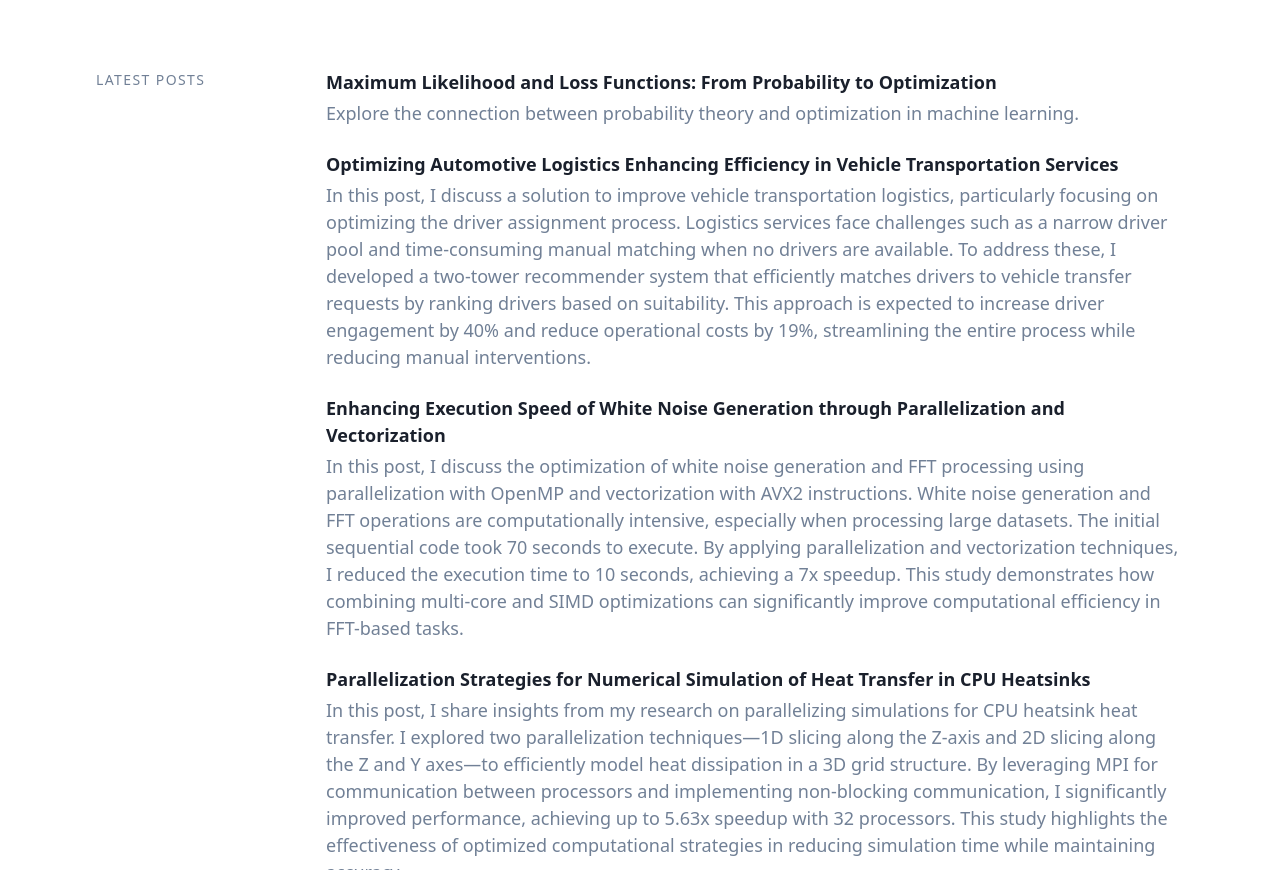
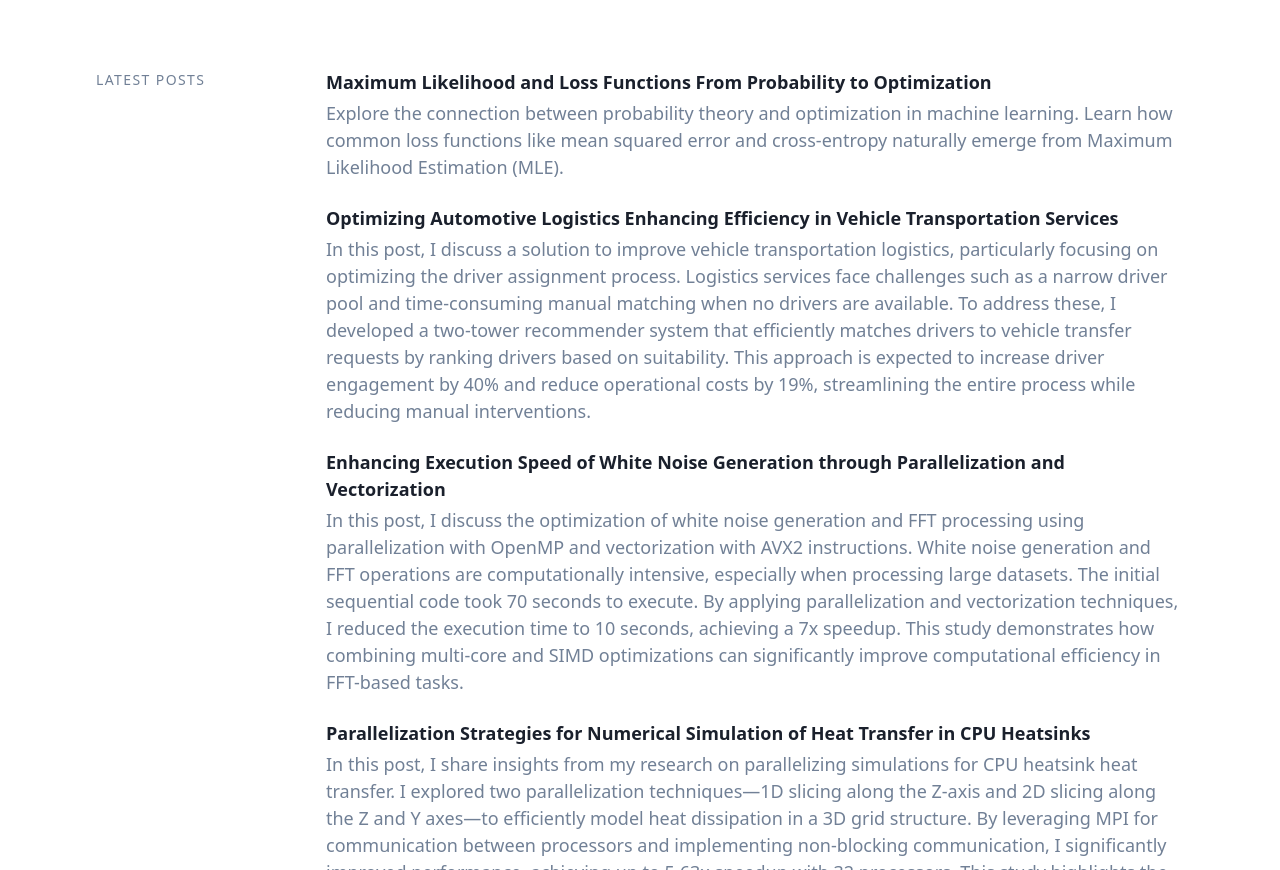
Before and after one commit to Nezarbr/Nezarbr.github.io, a Gatsby site: page / in a window 1280 px wide. Shown: the part 1265-2135 px from the top of the page. Built offline with nearby package versions, Linux system fonts and the light colour scheme; Gatsby itself is replaced by a stand-in of ours.

Commit message:
Update site with new blog article

```diff
--- a/content/blog/my-first-article/index.md
+++ b/content/blog/my-first-article/index.md
@@ -1,9 +1,8 @@
 ---
-title: "Maximum Likelihood and Loss Functions: From Probability to Optimization"
-date: "2024-11-19T12:00:00.00Z"
-description: "Explore the connection between probability theory and optimization in machine learning."
+title: Maximum Likelihood and Loss Functions From Probability to Optimization
+date: '2024-11-19T12:00:00.00Z'
+description: 'Explore the connection between probability theory and optimization in machine learning. Learn how common loss functions like mean squared error and cross-entropy naturally emerge from Maximum Likelihood Estimation (MLE).'
 ---
-
 
 ## Maximum Likelihood and Loss Functions: From Probability to Optimization
 
--- a/public/rss.xml
+++ b/public/rss.xml
@@ -1,4 +1,4 @@
-<?xml version="1.0" encoding="UTF-8"?><rss xmlns:dc="http://purl.org/dc/elements/1.1/" xmlns:content="http://purl.org/rss/1.0/modules/content/" xmlns:atom="http://www.w3.org/2005/Atom" version="2.0"><channel><title><![CDATA[Nezar Boujida | Data Scientist]]></title><description><![CDATA[Nezar Boujida | Data Scientist]]></description><link>https://nezarbr.github.io</link><generator>GatsbyJS</generator><lastBuildDate>Tue, 19 Nov 2024 22:37:42 GMT</lastBuildDate><item><title><![CDATA[Maximum Likelihood and Loss Functions: From Probability to Optimization]]></title><description><![CDATA[Maximum Likelihood and Loss Functions: From Probability to Optimization In machine learning, we often take loss functions for granted. Data…]]></description><link>https://nezarbr.github.io/blog/my-first-article/</link><guid isPermaLink="false">https://nezarbr.github.io/blog/my-first-article/</guid><pubDate>Tue, 19 Nov 2024 12:00:00 GMT</pubDate><content:encoded>&lt;h2&gt;Maximum Likelihood and Loss Functions: From Probability to Optimization&lt;/h2&gt;
+<?xml version="1.0" encoding="UTF-8"?><rss xmlns:dc="http://purl.org/dc/elements/1.1/" xmlns:content="http://purl.org/rss/1.0/modules/content/" xmlns:atom="http://www.w3.org/2005/Atom" version="2.0"><channel><title><![CDATA[Nezar Boujida | Data Scientist]]></title><description><![CDATA[Nezar Boujida | Data Scientist]]></description><link>https://nezarbr.github.io</link><generator>GatsbyJS</generator><lastBuildDate>Tue, 19 Nov 2024 22:45:05 GMT</lastBuildDate><item><title><![CDATA[Maximum Likelihood and Loss Functions: From Probability to Optimization]]></title><description><![CDATA[Maximum Likelihood and Loss Functions: From Probability to Optimization In machine learning, we often take loss functions for granted. Data…]]></description><link>https://nezarbr.github.io/blog/my-first-article/</link><guid isPermaLink="false">https://nezarbr.github.io/blog/my-first-article/</guid><pubDate>Tue, 19 Nov 2024 12:00:00 GMT</pubDate><content:encoded>&lt;h2&gt;Maximum Likelihood and Loss Functions: From Probability to Optimization&lt;/h2&gt;
 &lt;p&gt;In machine learning, we often take loss functions for granted. Data scientists routinely use mean squared error for regression tasks and cross-entropy for classification problems, but have you ever wondered why these particular functions are chosen? Far from being arbitrary choices, these loss functions emerge naturally from fundamental principles of probability theory.&lt;/p&gt;
 &lt;p&gt;At the heart of this connection lies Maximum Likelihood Estimation (MLE), a powerful statistical principle that bridges the gap between probability theory and optimization. When we train a machine learning model by minimizing a loss function, we’re often unknowingly performing maximum likelihood estimation under specific probabilistic assumptions about our data.&lt;/p&gt;
 &lt;p&gt;Understanding this connection is more than just theoretical elegance. It provides practitioners with:&lt;/p&gt;
```
